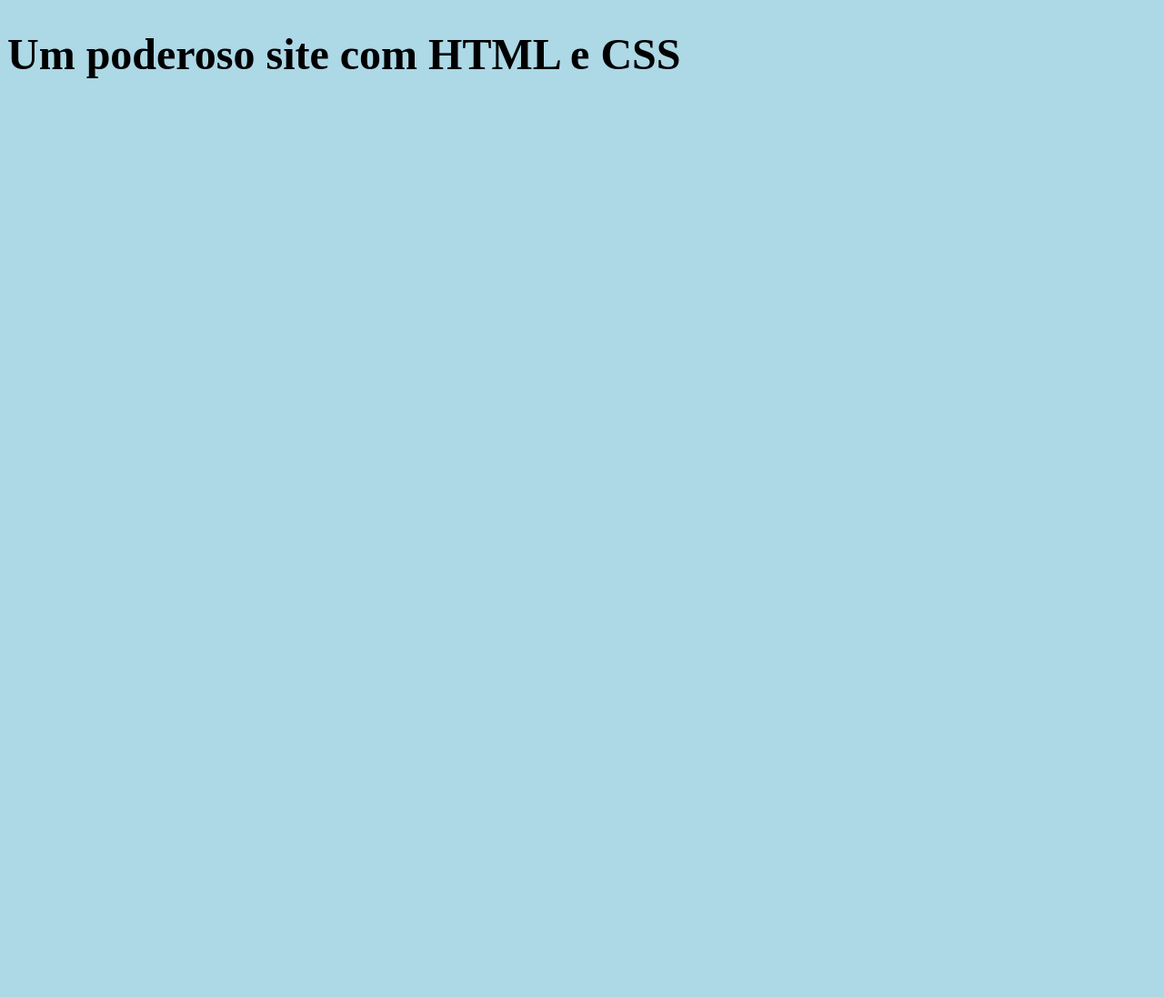
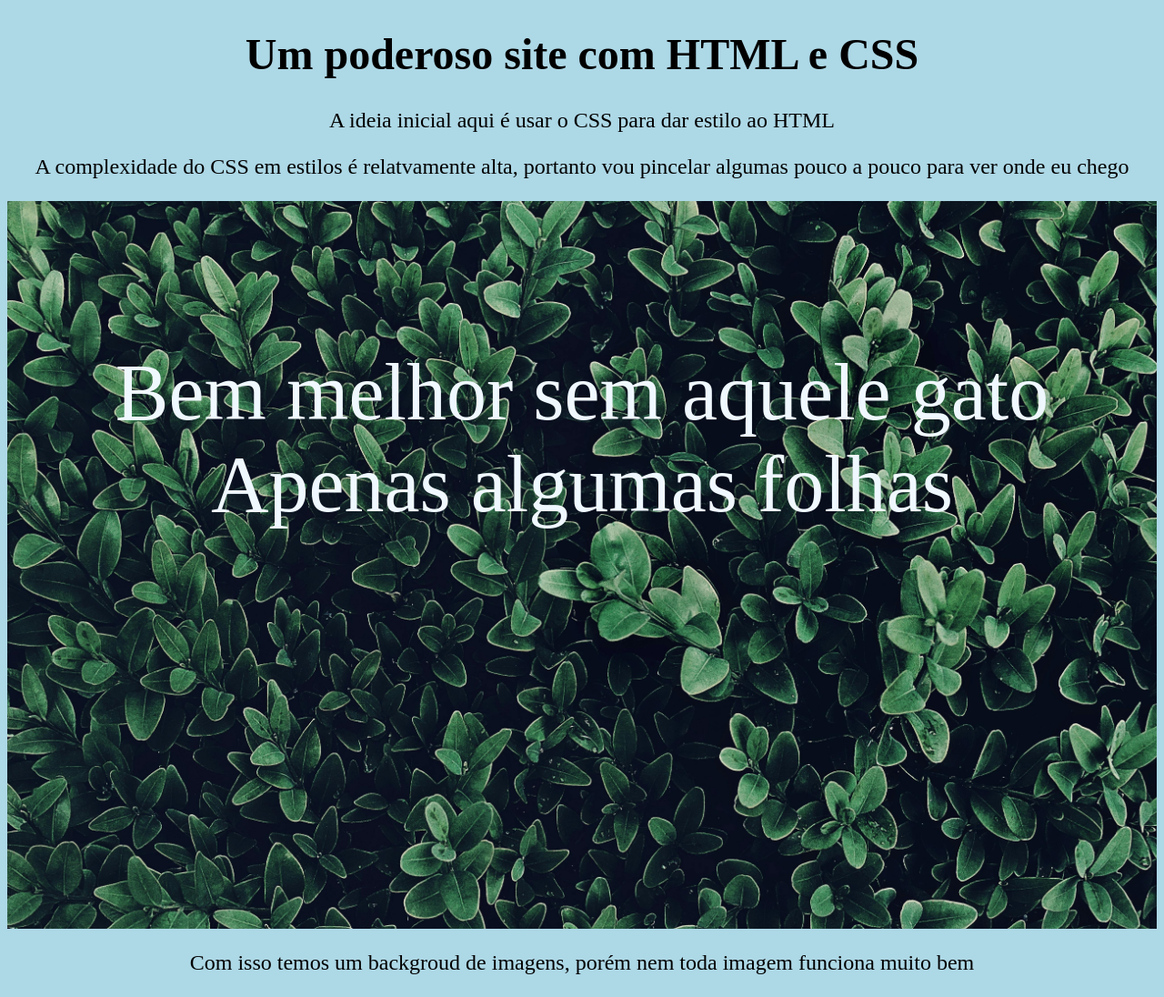
Before and after one commit to LuizAlberth/Treinamento_EMPDS, a PHP site: page / in a window 1280 px wide. Shown: the whole page at 91% size. Before the commit the page ends 86 px from the top, so only its background shows below. Run offline with PHP 8.4, Linux system fonts and the light colour scheme.

Commit message:
continuação

```diff
--- a/CSS/css/estilo.css
+++ b/CSS/css/estilo.css
@@ -6,3 +6,20 @@ h1{
     color: black;
     font-size: 48px;
 }
+
+p{
+    color: black;
+    font-size: 24px;
+}
+
+.center{
+    text-align: center;
+}
+
+.back{
+    background-image: url("../img/fundo-folhas.jpg");
+    height: 800px;
+    background-size:cover;
+    margin-top: 0%;
+
+}
--- a/CSS/index.html
+++ b/CSS/index.html
@@ -7,7 +7,18 @@
     <title>Debochando no CSS</title>
     <link rel="stylesheet" href="css/estilo.css">
 </head>
-<body>
+<body class="center">
     <h1>Um poderoso site com HTML e CSS</h1>
+
+    <p>A ideia inicial aqui é usar o CSS para dar estilo ao HTML</p>
+    <p>A complexidade do CSS em estilos é relatvamente alta, portanto vou pincelar algumas pouco a pouco para ver onde eu chego</p>
+
+    <div class="back" >
+        <br><br><br><br>
+    <p style="color:aliceblue;    font-size: 88px;" >Bem melhor sem aquele gato<br>Apenas algumas folhas</p>
+    </div>
+
+    <p>Com isso temos um backgroud de imagens, porém nem toda imagem funciona muito bem</p>
+
 </body>
 </html>
```
Also changed, not shown: CSS/img/fundo-folhas.jpg (added), CSS/img/gato.webp (added).
